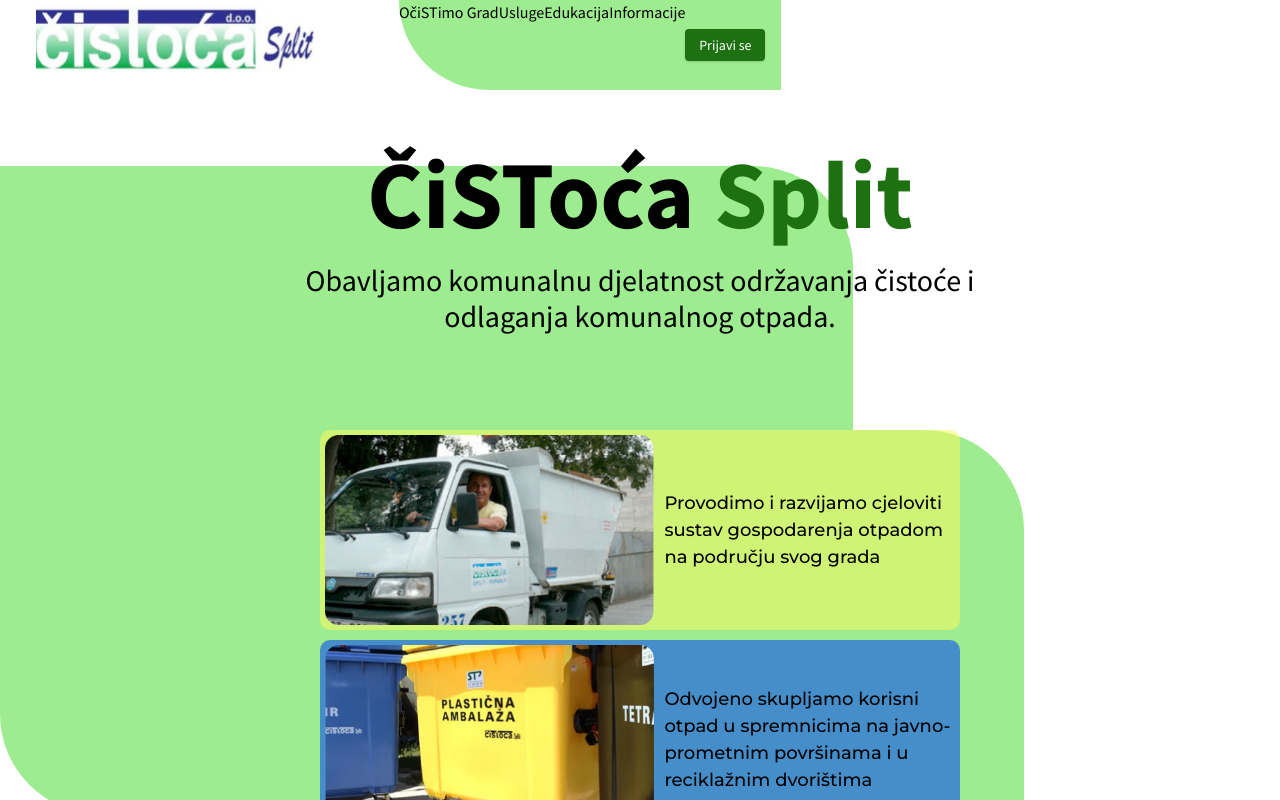
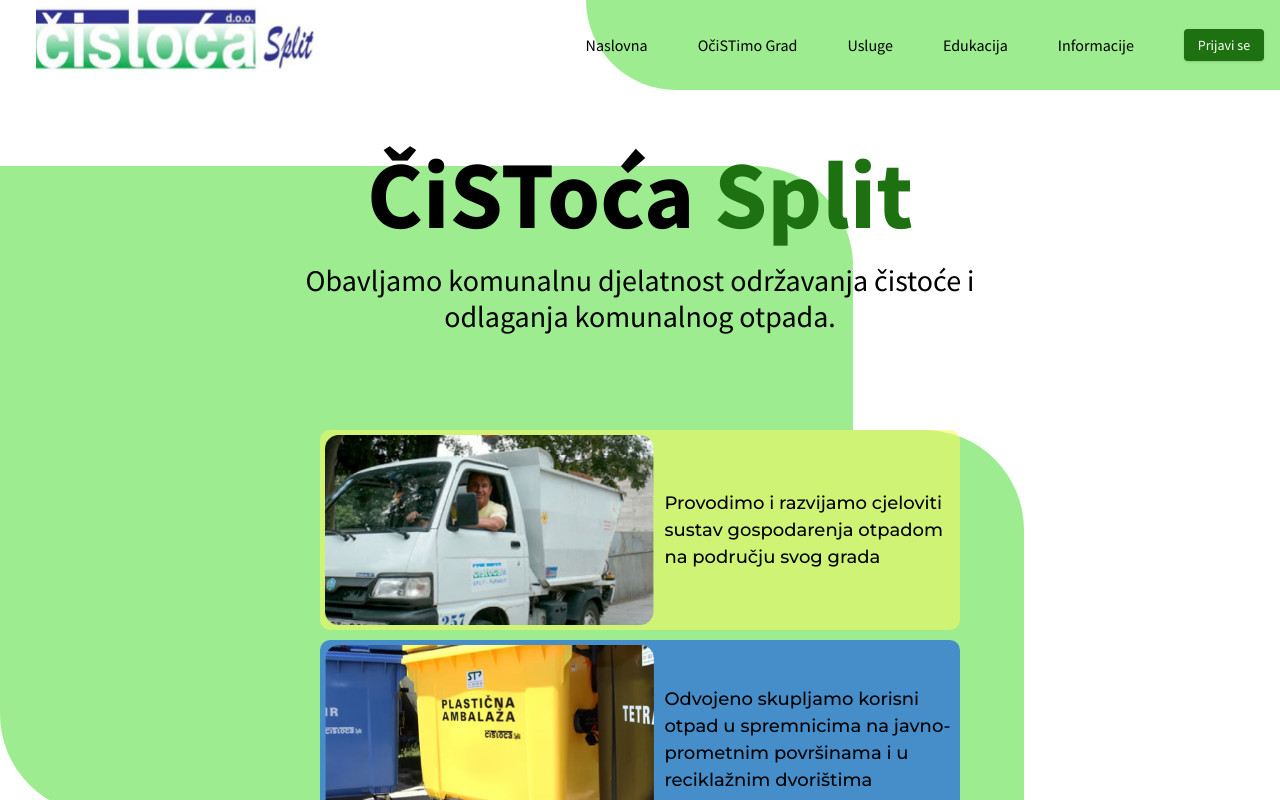
Before and after one commit to LovreCikojevic120/CiSToca-Korisnicka_Sucelja, a Next.js app in the folder cistoca_frontend/: page / in a window 1280 px wide. Shown: the top 800 px of the page. Built offline with nearby package versions, Linux system fonts and the light colour scheme.

Commit message:
Header fixes

```diff
--- a/cistoca_frontend/components/Header.js
+++ b/cistoca_frontend/components/Header.js
@@ -16,6 +16,7 @@ const Header = ({newPostBtn}) => {
 						<span class="line line3"></span>
 					</div>
           <div className='menu-items'>
+						<Link href={'/'} className='header-link'>Naslovna</Link>
 						<Link href={'/ocistimoGrad'} className='header-link'>OčiSTimo Grad</Link>
 						<Link href={'/service'} className='header-link'>Usluge</Link>
 						<Link href={'/education'} className='header-link'>Edukacija</Link>
@@ -37,6 +38,7 @@ const Header = ({newPostBtn}) => {
 			</Link>
 		</div>
 		<div className='header-links'>
+			<Link href={'/'} className='header-link'>Naslovna</Link>
 			<Link href={'/ocistimoGrad'} className='header-link'>OčiSTimo Grad</Link>
 			<Link href={'/service'} className='header-link'>Usluge</Link>
 			<Link href={'/education'} className='header-link'>Edukacija</Link>
--- a/cistoca_frontend/styles/headerStyle.css
+++ b/cistoca_frontend/styles/headerStyle.css
@@ -1,7 +1,11 @@
 .header-main-div{
   display: flex;
   flex-direction: row;
-  justify-items: space-between;
+  justify-content: space-between;
+  position: sticky;
+  top:0;
+  z-index: 10;
+  background-color: white;
 }
 
 .header-image{
@@ -20,10 +24,13 @@
   flex-direction: row;
   background-color: #9DEC8F;
   border-bottom-left-radius: 100px;
+  align-items: center;
 }
 
 .header-link {
   position: relative;
+  margin-right: 50px;
+  white-space: nowrap;
 }
 
 .header-link::before {
@@ -107,8 +114,8 @@
 .hamburger .menu-items {
   padding-top: 120px;
   margin-left: -50px;
-  height: 100vh;
-  width: 50vh;
+  height: 110vh;
+  width: 100vw;
   transform: translate(-150%);
   display: flex;
   flex-direction: column;
@@ -156,10 +163,6 @@
   transform: rotate(-45deg);
 }
 
-.hamburger input[type="checkbox"]:checked ~ .header-image-hamburger {
-  display: none;
- }
-
 @media only screen and (max-width: 900px){
   .header-links{
     display: none;
@@ -177,3 +180,9 @@
     z-index: 10;
   }
 }
+
+@media only screen and (max-width: 570px){
+  .header-image-hamburger{
+    display: none;
+  }
+}
```
